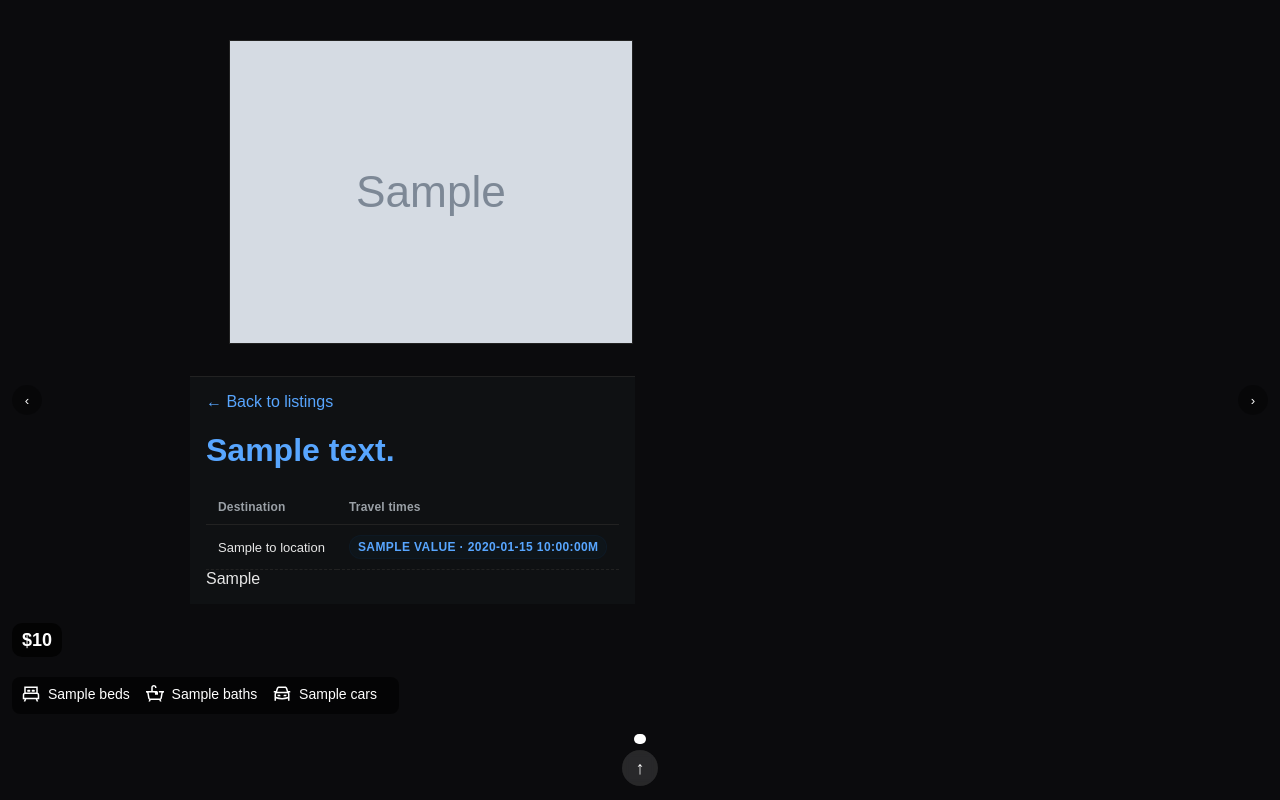
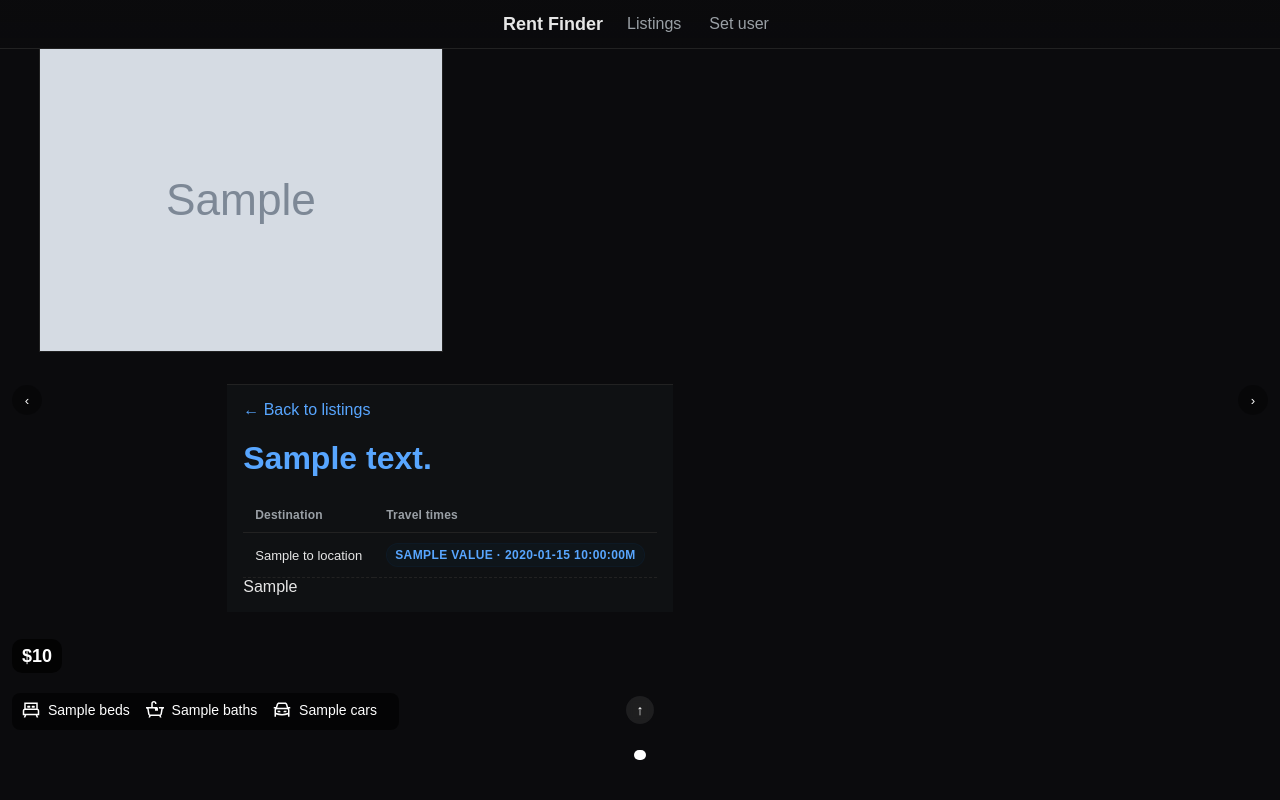
Before and after one commit to KnotATypo/Rent-Finder, a Flask app: template src/rent_finder/templates/listing.html in a window 1280 px wide. Run offline with Flask 3, Linux system fonts and the light colour scheme; the template is opened without the code that fills it: most values are stand-ins (such as "Sample title", 1, 10 or a date in 2020); grey boxes marked "Sample" are stand-in pictures; parts of the project's set-up code (start-up, migrations or seed data) failed here and were passed over.

Commit message:
More consistent theming throughout the site

```diff
--- a/src/rent_finder/host.py
+++ b/src/rent_finder/host.py
@@ -16,6 +16,11 @@ s3_client = S3Client()
 # Filtering out the listings that haven't had their images downloaded (for now)
 listings = [listing for listing in Listing.select().join(Address) if s3_client.object_exists(listing.id + "/0.webp")]
 
+@app.route("/set_username")
+def set_username():
+    users = [user.username for user in User.select().order_by(User.id)]
+    return render_template("set_username.html", users=users)
+
 
 def require_user(f):
     @wraps(f)
@@ -27,21 +32,15 @@ def require_user(f):
     return decorated_function
 
 
-@app.route("/set_username")
-def users():
-    users = [user.username for user in User.select().order_by(User.id)]
-    return render_template("set_username.html", users=users)
-
-
 @app.route("/login", methods=["POST"])
 def login_post():
     username = request.form.get("username")
     if not username:
-        return redirect(url_for("users"))
+        return redirect(url_for("set_username"))
 
     user_q = list(User.select().where(User.username == username))
     if not user_q:
-        return redirect(url_for("users"))
+        return redirect(url_for("set_username"))
 
     user = user_q[0]
     session["user_id"] = user.id
@@ -81,6 +80,24 @@ def listing(listing_id):
     )
 
 
+@app.route("/listing/<listing_id>/status/<status>")
+@require_user
+def listing_status(listing_id, status):
+    status = UserStatus(status)
+    listing = Listing.get(Listing.id == listing_id)
+    _, user_id = get_current_user()
+    addr_status = AddressStatus.select().where(
+        AddressStatus.address == listing.address, AddressStatus.user.id == user_id
+    )
+    if addr_status:
+        addr_status.status = status
+        addr_status.save()
+    else:
+        AddressStatus.create(address=listing.address, user=user_id, status=status)
+
+    return jsonify({"status": "success"}), 200
+
+
 @app.route("/data/<listing_id>/<path:filename>")
 def serve_data(listing_id, filename):
     return s3_client.get_object(listing_id + "/" + filename)
--- a/src/rent_finder/model.py
+++ b/src/rent_finder/model.py
@@ -26,7 +26,6 @@ db.connect()
 
 
 class UserStatus(Enum):
-    NEW = "New"
     INTERESTED = "Interested"
     NOT_INTERESTED = "Not Interested"
 
@@ -103,7 +102,7 @@ class AddressStatus(Model):
     id = AutoField(primary_key=True)
     address = ForeignKeyField(Address)
     user = ForeignKeyField(User)
-    status = EnumField(UserStatus, default=UserStatus.NEW)
+    status = EnumField(UserStatus, null=True)
 
     class Meta:
         database = db
--- a/src/rent_finder/static/css/style.css
+++ b/src/rent_finder/static/css/style.css
@@ -11,6 +11,9 @@
     --control-bg: rgba(0, 0, 0, 0.33);
     --control-color: #ffffff;
     --dot-bg: rgba(255, 255, 255, 0.3);
+
+    /* height of the sticky header - used to offset full-bleed content */
+    --site-header-height: 48px;
 }
 
 body {
@@ -67,8 +70,9 @@ body.listing-page .hero-image {
     right: 50%;
     margin-left: -50vw;
     margin-right: -50vw;
+    /* fill viewport minus the sticky header so the bottom of the carousel sits at the viewport bottom */
     width: 100vw;
-    height: 100vh; /* full viewport height */
+    height: calc(100vh - var(--site-header-height));
     overflow: hidden;
     display: flex;
     align-items: center;
@@ -79,7 +83,7 @@ body.listing-page .hero-image {
 /* Show the whole image (no side cropping) */
 body.listing-page .hero-image img {
     max-width: 100vw;
-    max-height: 100vh;
+    max-height: calc(100vh - var(--site-header-height));
     width: auto;
     height: auto;
     object-fit: contain; /* show whole image without cropping */
@@ -90,44 +94,30 @@ body.listing-page .hero-image img {
 body.listing-page .hero-image::after {
     content: '\2191'; /* up arrow */
     position: absolute;
-    bottom: 14px;
+    /* place the arrow above the carousel dots (dots sit at ~40px from the bottom) */
+    /* move it further up so it doesn't collide with dots; leave safe-area accounted for */
+    bottom: calc(40px + 28px + env(safe-area-inset-bottom, 0px));
     left: 50%;
     transform: translateX(-50%);
-    background: rgba(255, 255, 255, 0.12);
+    background: rgba(255, 255, 255, 0.08);
     color: #fff;
-    width: 36px;
-    height: 36px;
-    border-radius: 18px;
+    width: 28px;
+    height: 28px;
+    border-radius: 14px;
     display: flex;
     align-items: center;
     justify-content: center;
-    font-size: 18px;
+    font-size: 14px;
     backdrop-filter: blur(4px);
-}
-
-/* keep the blurb visually separated */
-body.listing-page .blurb {
-    background: var(--card-bg);
-    padding: 16px;
-    border-top: 1px solid var(--border);
-}
-
-/* Prevent scraped inline wrappers from clipping the blurb on listing pages */
-body.listing-page .noscript-expander-wrapper,
-body.listing-page .noscript-expander-content {
-    max-height: none;
-    overflow: visible;
-}
-
-/* Ensure listing pages are full-bleed and start at the very top (remove default page margin) */
-body.listing-page {
-    max-width: none;
-    margin: 0; /* remove the site-wide 40px margin on listing pages */
-    padding: 0; /* remove site padding so hero-image can reach the top */
-    overflow-x: hidden;
+    z-index: 46; /* sit above the carousel image but below any important controls */
 }
 
 @media (min-width: 700px) {
+    /* desktop: give the arrow slightly more room above the dots */
+    body.listing-page .hero-image::after {
+        bottom: calc(40px + 36px + env(safe-area-inset-bottom, 0px));
+    }
+
     body .hero img,
     body .no-image {
         width: 480px;
@@ -193,7 +183,7 @@ body.listing-page {
     position: absolute;
     left: 50%;
     transform: translateX(-50%);
-    bottom: calc(56px + env(safe-area-inset-bottom, 0px));
+    bottom: calc(40px + env(safe-area-inset-bottom, 0px));
     display: flex;
     gap: 8px;
 }
@@ -216,7 +206,7 @@ body.listing-page {
     /* Position the caption relative to the carousel container so it stays attached (not floating) */
     position: absolute;
     left: calc(12px + env(safe-area-inset-left, 0px)); /* small inset from left */
-    bottom: calc(56px + 16px + env(safe-area-inset-bottom, 0px)); /* sit above the dots; respect safe area */
+    bottom: calc(40px + 16px + env(safe-area-inset-bottom, 0px)); /* sit above the dots; respect safe area */
     z-index: 45; /* above dots/controls but within carousel stacking context */
     display: flex;
     flex-direction: column; /* stack price above the icon groups */
@@ -263,13 +253,13 @@ body.listing-page {
 @media (min-width: 700px) {
     /* On desktop, keep the same relative placement but slightly adjust the dots spacing */
     .carousel-dots {
-        bottom: 56px; /* desktop: simpler spacing (carousel not full-bleed) */
+        bottom: 40px; /* desktop: simpler spacing (carousel not full-bleed) */
     }
 
     .carousel-footer {
         /* still absolute relative to carousel; keep caption above the dots */
         left: 12px;
-        bottom: calc(56px + 16px + env(safe-area-inset-bottom, 0px));
+        bottom: calc(40px + 16px + env(safe-area-inset-bottom, 0px));
         z-index: 45;
         pointer-events: none;
     }
@@ -388,3 +378,133 @@ body.listing-page {
         padding: 10px 12px;
     }
 }
+
+/* Site header and global layout */
+.site-header {
+    /* make header fixed so it doesn't shift during scroll and we can reserve space for it */
+    position: fixed;
+    top: 0;
+    left: 0;
+    right: 0;
+    background: linear-gradient(180deg, rgba(11,11,13,0.95), rgba(11,11,13,0.9));
+    border-bottom: 1px solid var(--border);
+    z-index: 1000;
+    height: var(--site-header-height);
+    display: flex;
+    align-items: center;
+}
+
+/* push the page content down so it isn't hidden under the fixed header */
+.site-main {
+    max-width: 900px;
+    margin: 24px auto;
+    padding: var(--site-header-height) 16px 0 16px; /* top padding reserves header space */
+}
+
+/* Listing pages: keep full-bleed layout but still reserve header space so hero fits exactly */
+body.listing-page {
+    max-width: none;
+    margin: 0; /* remove the site-wide 40px margin on listing pages */
+    padding: 0; /* remove site padding so hero-image can reach the top */
+    overflow-x: hidden;
+}
+
+body.listing-page .site-main {
+    margin: 0;
+    padding-top: 0; /* remove main padding — we'll offset the hero itself */
+    padding-left: 0;
+    padding-right: 0;
+}
+
+/* Offset the full-bleed hero so it sits below the fixed header and fills the remaining viewport */
+body.listing-page .hero-image {
+    margin-top: var(--site-header-height);
+}
+
+/* Make sure header's inner layout still aligns with page content width */
+.site-header__inner {
+    max-width: 900px;
+    margin: 0 auto;
+    padding: 0 16px;
+    display: flex;
+    align-items: center;
+    justify-content: space-between;
+    gap: 16px;
+}
+
+.site-logo {
+    color: var(--text);
+    font-weight: 700;
+    font-size: 18px;
+    text-decoration: none;
+}
+
+.site-nav ul {
+    display: flex;
+    gap: 12px;
+    margin: 0;
+    padding: 0;
+    list-style: none;
+    align-items: center;
+}
+
+.site-nav a {
+    color: var(--muted);
+    padding: 6px 8px;
+    border-radius: 6px;
+}
+
+.site-nav a:hover,
+.site-nav a:focus {
+    color: var(--text);
+    background: rgba(255,255,255,0.02);
+}
+
+.skip-link {
+    position: absolute;
+    left: -999px;
+    top: auto;
+    width: 1px;
+    height: 1px;
+    overflow: hidden;
+}
+
+.skip-link:focus {
+    left: 16px;
+    top: 12px;
+    width: auto;
+    height: auto;
+    padding: 8px 12px;
+    background: #000;
+    color: #fff;
+    z-index: 1100;
+    border-radius: 6px;
+}
+
+/* keep the blurb visually separated */
+body.listing-page .blurb {
+    background: var(--card-bg);
+    padding: 16px;
+    border-top: 1px solid var(--border);
+    box-sizing: border-box; /* ensure padding counts into width */
+    flex: 0 1 auto; /* don't stretch to fill flex container */
+    /* use min() so the blurb never exceeds the site max-width but keeps 16px gutters on each side */
+    width: min(900px, calc(100% - 32px));
+    max-width: 900px; /* constrain content to main site width */
+    margin: 12px auto 0 auto; /* center the blurb and add a small top gap */
+    align-self: center; /* ensure it stays centered inside the full-bleed hero */
+}
+
+@media (max-width: 480px) {
+    body.listing-page .blurb {
+        padding-left: 12px;
+        padding-right: 12px;
+    }
+}
+
+@media (min-width: 1000px) {
+    /* on very large screens keep the blurb constrained by max-width */
+    body.listing-page .blurb {
+        width: auto;
+    }
+}
--- /dev/null
+++ b/src/rent_finder/templates/base.html
@@ -0,0 +1,35 @@
+<!doctype html>
+<html lang="en">
+<head>
+    <meta charset="utf-8"/>
+    <meta name="viewport" content="width=device-width, initial-scale=1">
+    <title>{% block title %}Rent Finder{% endblock %}</title>
+    <link rel="stylesheet" href="{{ url_for('static', filename='css/style.css') }}">
+    {% block head %}{% endblock %}
+</head>
+<body class="{% block body_class %}{% endblock %}">
+
+<a class="skip-link" href="#main">Skip to content</a>
+
+<header class="site-header" role="banner">
+    <div class="site-header__inner">
+        <div class="site-branding">
+            <a class="site-logo" href="{{ url_for('index') }}">Rent Finder</a>
+        </div>
+
+        <nav class="site-nav" role="navigation" aria-label="Main navigation">
+            <ul>
+                <li><a href="{{ url_for('index') }}">Listings</a></li>
+                <li><a href="{{ url_for('set_username') }}">{{ session.get('username') or 'Set user' }}</a></li>
+            </ul>
+        </nav>
+    </div>
+</header>
+
+<main id="main" class="site-main">
+    {% block content %}{% endblock %}
+</main>
+
+{% block scripts %}{% endblock %}
+</body>
+</html>
--- a/src/rent_finder/templates/listing.html
+++ b/src/rent_finder/templates/listing.html
@@ -1,12 +1,10 @@
-<!doctype html>
-<html lang="en">
-<head>
-    <meta charset="utf-8"/>
-    <meta name="viewport" content="width=device-width, initial-scale=1">
-    <title>{{ listing.address.address }}</title>
-    <link rel="stylesheet" href="{{ url_for('static', filename='css/style.css') }}">
-</head>
-<body class="listing-page">
+{% extends 'base.html' %}
+
+{% block title %}{{ listing.address.address }}{% endblock %}
+
+{% block body_class %}listing-page{% endblock %}
+
+{% block content %}
 <div class="hero">
     <div class="hero-image carousel" id="carousel">
         {% for src in image_urls %}
@@ -98,7 +96,8 @@
         {% endif %}
     </div>
 </div>
+{% endblock %}
 
+{% block scripts %}
 <script src="{{ url_for('static', filename='js/carousel.js') }}"></script>
-</body>
-</html>
+{% endblock %}
```
Also changed, not shown: src/rent_finder/templates/index.html (+6 -11 lines), src/rent_finder/templates/set_username.html (+6 -11 lines).
